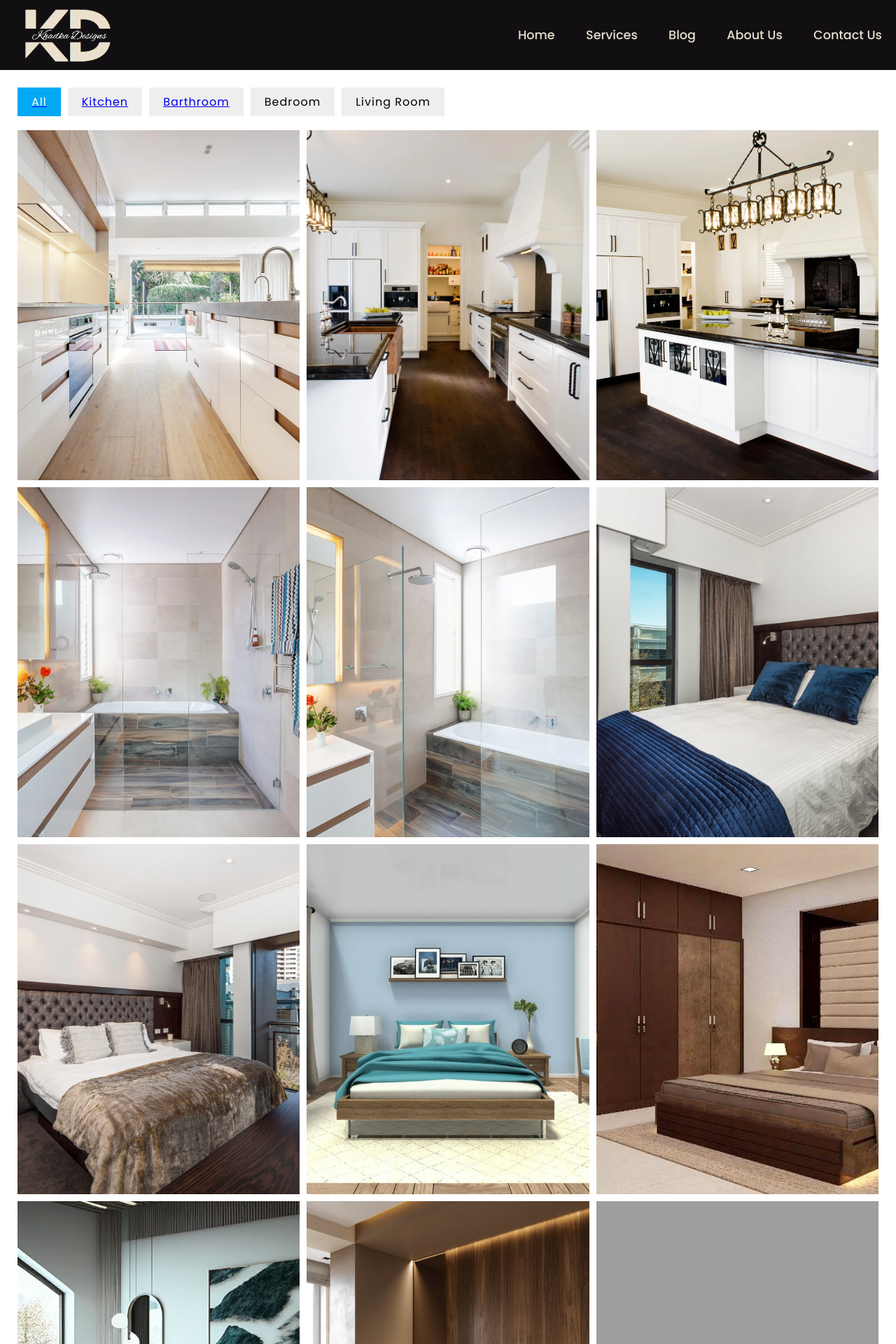
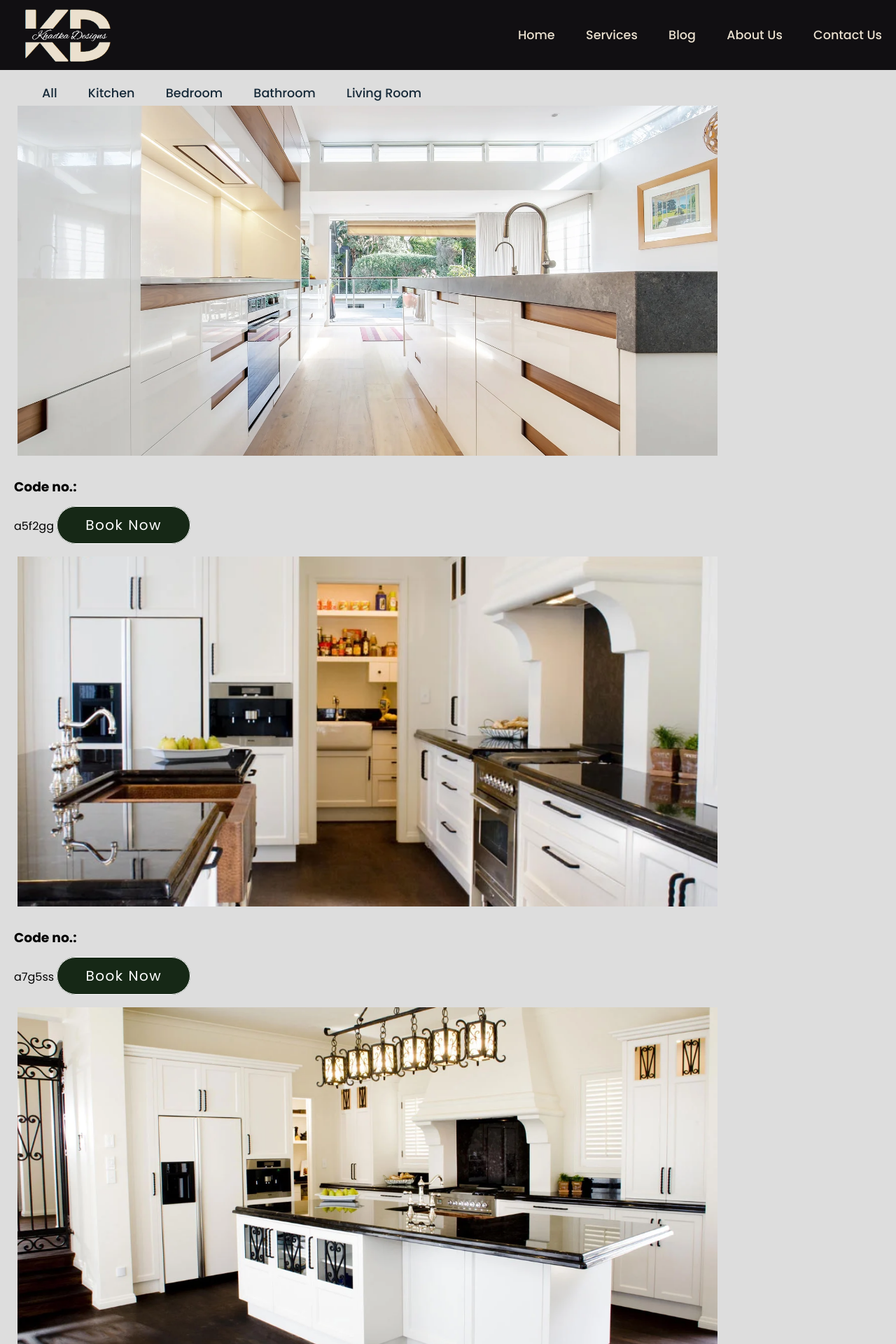
Before and after one commit to KhadkaSushant/Project-I, a PHP site: page /service.html in a window 1280 px wide. Shown: the top 1920 px of the page at 70% size. Run offline with PHP 8.4, Linux system fonts and the light colour scheme; grey boxes are pictures that could not be loaded.

Commit message:
new changes

```diff
--- a/Blog.html
+++ b/Blog.html
@@ -7,7 +7,7 @@
         <link rel="stylesheet" href="https://cdnjs.cloudflare.com/ajax/libs/font-awesome/6.4.0/css/all.min.css" integrity="sha512-iecdLmaskl7CVkqkXNQ/ZH/XLlvWZOJyj7Yy7tcenmpD1ypASozpmT/E0iPtmFIB46ZmdtAc9eNBvH0H/ZpiBw==" crossorigin="anonymous" referrerpolicy="no-referrer" />
     </head>
 
-<body>
+<body style="background-color: #ddd;">
 
     <header>
         <img src="images/logo.png" width="150" height="100"/>
@@ -111,7 +111,7 @@
         </div>
         <br/>
         <br/>
-        <p><i class="fa-regular fa-copyright fa-beat"></i>  Copyright 2023 Khadka Design Ltd | All Rights Reserved | site by Inbound</p>
+        <p><i class="fa-regular fa-copyright fa-beat fa-xl"></i>  Copyright 2023 Khadka Design Ltd | All Rights Reserved | site by Inbound</p>
    </footer>
 
 
--- a/css/style.css
+++ b/css/style.css
@@ -57,6 +57,39 @@ header {
 }
 
 .navigation a:hover {
+
+    color: #61a5c5;
+}
+
+.nav a {
+    position: relative;
+    font-size: 1.1em;
+    color: #162938;
+    text-decoration: none;
+    font-weight: 500;
+    margin-left: 40px;
+}
+
+.nav a::after {
+    content: '';
+    position: absolute;
+    left: 0;
+    bottom: -6px;
+    width: 100%;
+    height: 3px;
+    background: #162938;
+    border-radius: 5px;
+    transform-origin: right;
+    transform: scaleX(0);
+    transition: transform .5s;
+}
+
+.nav a:hover::after {
+    transform-origin: left;
+    transform: scaleX(1);
+}
+
+.nav a:hover {
 
     color: #61a5c5;
 }
@@ -251,13 +284,19 @@ header {
     text-decoration: underline;
 }
 
+h1 {
+    font-size: 60px;
+    padding: 10px;
+    font-family: 'Poppins', sans-serif;
+    font-weight: 400;
+}
 #myHeader {
     color: black;
     padding: 10px;
     text-align: left;
-    font-size: 60px;
+    font-size: 40px;
     font-family: 'Poppins', sans-serif;
-    font-style: italic;
+
     font-weight: 400;
 }
 
@@ -272,7 +311,7 @@ header {
     text-decoration: none;
     border: 1px solid;
     color: #fff;
-    font-size: 25px;
+    font-size: 20px;
     letter-spacing: 1.5px;
 }
 
@@ -280,10 +319,3 @@ header {
     background-color: #61a5c5;
     color: #fff;
 }
-
-
-
-/*<<<<<--------Portfolio--------->>>>>*/
-.portfolio {
-    display: block;
-}
--- a/css/style3.css
+++ b/css/style3.css
@@ -22,7 +22,7 @@ section ul li.active {
     color: #fff;
 }
 .portfolio {
-    display: flex;
+    display: block;
 }
 
 .portfolio .itemBox {
@@ -40,3 +40,20 @@ section ul li.active {
     height: 100%;
     object-fit: cover;
 }
+
+.portfolio .itemBox img:hover {
+    opacity: 60%;
+}
+.button {
+    padding: auto;
+}
+.button a {
+    background-color: #162816;
+    padding: 12px 40px;
+    border-radius: 30px;
+    text-decoration: none;
+    border: 1px solid;
+    color: #fff;
+    font-size: 20px;
+    letter-spacing: 1.5px;
+}
--- a/js/script.js
+++ b/js/script.js
@@ -19,3 +19,21 @@ btnPopup.addEventListener('click',()=> {
 iconClose.addEventListener('click',()=> {
     wrapper.classList.remove('active-popup');
 });
+
+
+//validate email,  and password
+
+function validate(){
+
+    var email = document.getElementById("email").value;
+    if(email =="" || email == null){
+        alert("email is required");
+        return false;
+    }
+
+    var password = document.getElementById("password").value;
+    if(password =="" || password == null){
+        alert("password is required");
+        return false;
+    }
+}
--- a/service.html
+++ b/service.html
@@ -6,7 +6,7 @@
         <link rel="stylesheet" href="css/style3.css">
     </head>
 
-<body>
+<body style="background-color: #ddd;">
 
     <header>
         <img src="images/logo.png" width="150" height="100"/>
@@ -21,54 +21,138 @@
     </header>
 
     <section>
-        <ul>
-            <a href="#"><li class="list active" data-filter="All">All</li></a>
-            <a href="#"><li class="list" data-filter="kitchen">Kitchen</li></a>
-            <a href="#"><li class="list" data-filter="bathroom">Barthroom</li></a>
-            <li class="list" data-filter="bedroom">Bedroom</li>
-            <li class="list" data-filter="livingroom">Living Room</li>
-        </ul>
+       <nav class="nav">
+                <a href="service.html">All</a>
+                <a href="kitchen.html">Kitchen</a>
+                <a href="bedroom.html">Bedroom</a>
+                <a href="bathroom.html">Bathroom</a>
+                <a href="livingroom.html">Living Room</a>
+        </nav>
+      <div class="containter">
+            <div class="portfolio">
+                <div>
+                    <div class="itemBox kitchen"><img src="images/Kitchen/kitchen1.jpg"/></div>
+                    <div class="button"><h3>Code no.:</h3><br/>a5f2gg
+                    <a href="booking.html">Book Now</a></div><br/>
+                </div>
+                <div>
+                    <div class="itemBox kitchen"><img src="images/Kitchen/kitchen2.jpg"/></div>
+                    <div class="button"><h3>Code no.:</h3><br/>a7g5ss
+                        <a href="#">Book Now</a></div><br/>
+                </div>
+                <div>
+                    <div class="itemBox kitchen"><img src="images/Kitchen/kitchen3.jpg"/></div>
+                    <div class="button"><h3>Code no.:</h3><br/>a6j3ds
+                        <a href="#">Book Now</a></div><br/>
+                </div>
 
-        <div class="portfolio">
-            <div class="itemBox kitchen"><img src="images/Kitchen/kitchen1.jpg"/></div>
-            <div class="itemBox kitchen"><img src="images/Kitchen/kitchen2.jpg"/></div>
-            <div class="itemBox kitchen"><img src="images/Kitchen/kitchen3.jpg"/></div>
+                <div>
+                    <div class="itemBox bathroom"><img src="images/Bathroom/bathroom1.jpg"/></div>
+                    <div class="button"><h3>Code no.:</h3><br/>b8e4ha
+                        <a href="#">Book Now</a></div><br/>
                 </div>
-        <div class="portfolio">
-            <div class="itemBox bathroom"><img src="images/Bathroom/bathroom1.jpg"/></div>
+                <div>
                     <div class="itemBox bathroom"><img src="images/Bathroom/bathroom2.jpg"/></div>
+                    <div class="button"><h3>Code no.:</h3><br/>b2h1kn
+                        <a href="#">Book Now</a></div><br/>
+                </div>
+                <div>
                     <div class="itemBox bedroom"><img src="images/Bedroom/bedroom1.jpg"/></div>
+                    <div class="button"><h3>Code no.:</h3><br/>e9t5mo
+                        <a href="#">Book Now</a></div><br/>
                 </div>
-        <div class="portfolio">
+
+                <div>
+                    <div class="itemBox bedroom"><img src="images/Bedroom/bedroom8.jpg"/></div>
+                    <div class="button"><h3>Code no.:</h3><br/>e7g3fo
+                        <a href="#">Book Now</a></div><br/>
+                </div>
+                <div>
+                    <div class="itemBox livingroom"><img src="images/Living Room/livingroom1.jpg"/></div>
+                    <div class="button"><h3>Code no.:</h3><br/>l6f4gk
+                        <a href="#">Book Now</a></div><br/>
+                </div>
+                <div>
+                    <div class="itemBox livingroom"><img src="images/Living Room/livingroom2.jpg"/></div>
+                    <div class="button"><h3>Code no.:</h3><br/>l7k0fd
+                        <a href="#">Book Now</a></div><br/>
+                </div>
+                <div>
+                    <div class="itemBox bedroom"><img src="images/Bedroom/bedroom5.jpg"/></div>
+                    <div class="button"><h3>Code no.:</h3><br/>e6h8gh
+                        <a href="#">Book Now</a></div><br/>
+                </div>
+                <div>
+                    <div class="itemBox bedroom"><img src="images/Bedroom/bedroom6.jpg"/></div>
+                    <div class="button"><h3>Code no.:</h3><br/>e4g7sd
+                        <a href="#">Book Now</a></div><br/>
+                </div>
+                <div>
+                    <div class="itemBox bedroom"><img src="images/Bedroom/bedroom7.jpg"/></div>
+                    <div class="button"><h3>Code no.:</h3><br/>e5d1hg
+                        <a href="#">Book Now</a></div><br/>
+                </div>
+                <div>
+                    <div class="itemBox livingroom"><img src="images/Living Room/livingroom3.jpg"/></div>
+                    <div class="button"><h3>Code no.:</h3><br/>l5d7gf
+                        <a href="#">Book Now</a></div><br/>
+                </div>
+                <div>
+                    <div class="itemBox livingroom"><img src="images/Living Room/livingroom4.jpg"/></div>
+                    <div class="button"><h3>Code no.:</h3><br/>l3f6gd
+                        <a href="#">Book Now</a></div><br/>
+                </div>
+                <div>
+                    <div class="itemBox livingroom"><img src="images/Living Room/livingroom5.jpg"/></div>
+                    <div class="button"><h3>Code no.:</h3><br/>l8o7vv
+                        <a href="#">Book Now</a></div><br/>
+                </div>
+
+                <div>
                     <div class="itemBox bedroom"><img src="images/Bedroom/bedroom2.jpg"/></div>
+                    <div class="button"><h3>Code no.:</h3><br/>e67gf9
+                        <a href="#">Book Now</a></div><br/>
+                </div>
+                <div>
                     <div class="itemBox bedroom"><img src="images/Bedroom/bedroom3.jpg"/></div>
+                    <div class="button"><h3>Code no.:</h3><br/>e0dgg8
+                        <a href="#">Book Now</a></div><br/>
+                </div>
+                <div>
                     <div class="itemBox bedroom"><img src="images/Bedroom/bedroom4.jpg"/></div>
+                    <div class="button"><h3>Code no.:</h3><br/>e9hfg0
+                        <a href="#">Book Now</a></div><br/>
                 </div>
-        <div class="portfolio">
-            <div class="itemBox bedroom"><img src="images/Bedroom/bedroom5.jpg"/></div>
-            <div class="itemBox bedroom"><img src="images/Bedroom/bedroom6.jpg"/></div>
-            <div class="itemBox bedroom"><img src="images/Bedroom/bedroom7.jpg"/></div>
+                <div>
+                    <div class="itemBox livingroom"><img src="images/Living Room/livingroom6.jpg"/></div>
+                    <div class="button"><h3>Code no.:</h3><br/>l8ff8p
+                        <a href="#">Book Now</a></div><br/>
                 </div>
-        <div class="portfolio">
-            <div class="itemBox bedroom"><img src="images/Bedroom/bedroom8.jpg"/></div>
-            <div class="itemBox livingroom"><img src="images/Living Room/livingroom1.jpg"/></div>
-            <div class="itemBox livingroom"><img src="images/Living Room/livingroom2.jpg"/></div>
+                <div>
+                    <div class="itemBox livingroom"><img src="images/Living Room/livingroom7.jpg"/></div>
+                    <div class="button"><h3>Code no.:</h3><br/>lg98kk
+                        <a href="#">Book Now</a></div><br/>
                 </div>
-        <div class="portfolio">
-            <div class="itemBox livingroom"><img src="images/Living Room/livingroom3.jpg"/></div>
-            <div class="itemBox livingroom"><img src="images/Living Room/livingroom4.jpg"/></div>
-            <div class="itemBox livingroom"><img src="images/Living Room/livingroom5.jpg"/></div>
+                <div>
+                    <div class="itemBox livingroom"><img src="images/Living Room/livingroom8.jpg"/></div>
+                    <div class="button"><h3>Code no.:</h3><br/>lzcx89
+                        <a href="#">Book Now</a></div><br/>
                 </div>
-        <div class="portfolio">
-            <div class="itemBox livingroom"><img src="images/Living Room/livingroom6.jpg"/></div>
-            <div class="itemBox livingroom"><img src="images/Living Room/livingroom7.jpg"/></div>
+                <div>
+                    <div class="itemBox livingroom"><img src="images/Kitchen/kitchen9.jpg"/></div>
+                    <div class="button"><h3>Code no.:</h3><br/>ad9p0n
+                        <a href="#">Book Now</a></div><br/>
+                </div>
+                <div>
+                    <div class="itemBox livingroom"><img src="images/Living Room/livingroom9.jpeg"/></div>
+                    <div class="button"><h3>Code no.:</h3><br/>l7tff0
+                        <a href="#">Book Now</a></div><br/>
                 </div>
             </div>
-
-
-
-
+        </div>
 
     </section>
 
   <script src="js/script.js"></script>
+</body>
+</html>
```
Also changed, not shown: About.html (+16 -12 lines), Contact.html (+16 -15 lines), bathroom.html (added, +48 -0 lines), bedroom.html (added, +79 -0 lines), booking.html (added, +75 -0 lines), css/style1.css (+11 -0 lines), css/style2.css (+9 -1 lines), dbconnection.php (added, +20 -0 lines), index.html (+15 -12 lines), kitchen.html (added, +59 -0 lines), livingroom.html (added, +83 -0 lines), login.php (added). Lines whose indentation alone changed are shown as unchanged.
